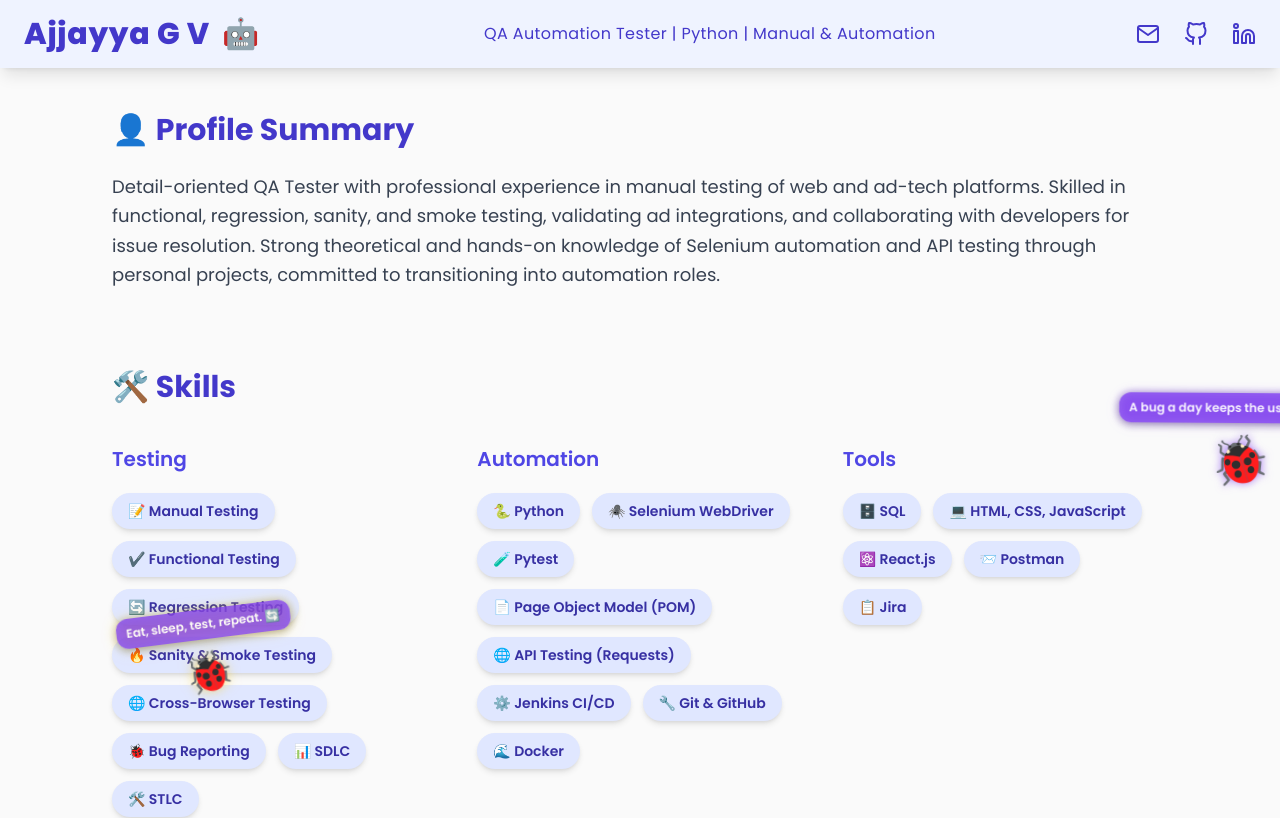
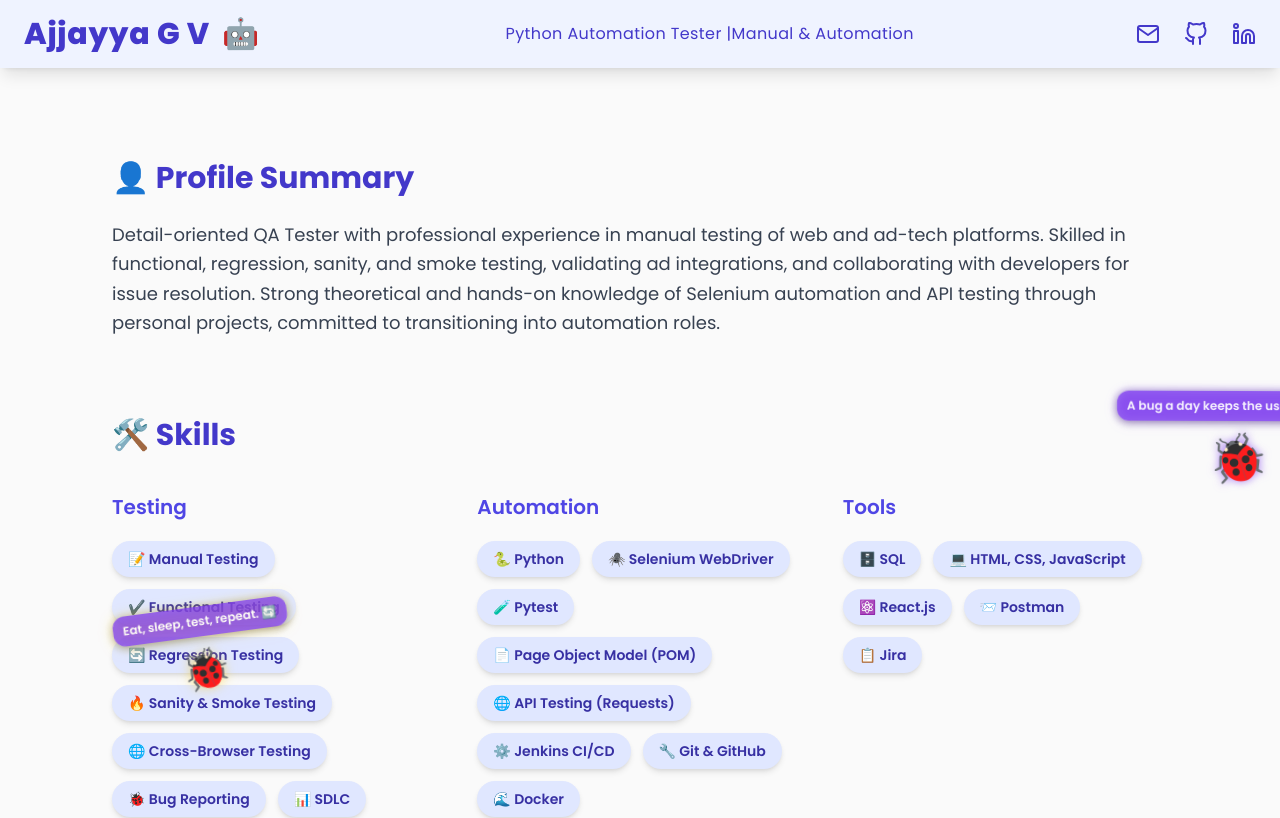
Before and after one commit to iamajjayya/portofolio, a React (Create React App) app: page / in a window 1280 px wide. Shown: the top 818 px of the page. Built offline with nearby package versions, Linux system fonts and the light colour scheme.

Commit message:
added padding

```diff
--- a/src/App.js
+++ b/src/App.js
@@ -310,7 +310,7 @@ export default function Portfolio() {
       </motion.span>
     </div>
     <p className="text-indigo-700 font-medium tracking-wide md:ml-6 text-center md:text-left">
-            QA Automation Tester | Python | Manual & Automation
+      Python Automation Tester |Manual & Automation
     </p>
     <div className="flex items-center gap-6 text-indigo-700 text-2xl justify-center md:justify-start">
       {contactLinks.map(({ icon, href, label }) => (
@@ -328,12 +328,12 @@ export default function Portfolio() {
           {icon}
         </motion.a>
       ))}
-
     </div>
   </div>
 </header>
+<div className="block md:hidden h-32"></div>
 
-      <main className="pt-28 pb-16 max-w-6xl mx-auto px-6 md:px-12">
+        <main className="pt-36 md:pt-40 pb-166 max-w-6xl mx-auto px-6 md:px-12">
   <AnimatedSection>
     <motion.h2
       className="text-indigo-700 text-3xl font-bold mb-6 flex items-center gap-3 select-none cursor-default"
@@ -481,6 +481,7 @@ export default function Portfolio() {
   </AnimatedSection>
 </main>
 
+
       <AnimatePresence>
         {showScrollTop && (
           <motion.button
```
Lines whose indentation alone changed are shown as unchanged.
